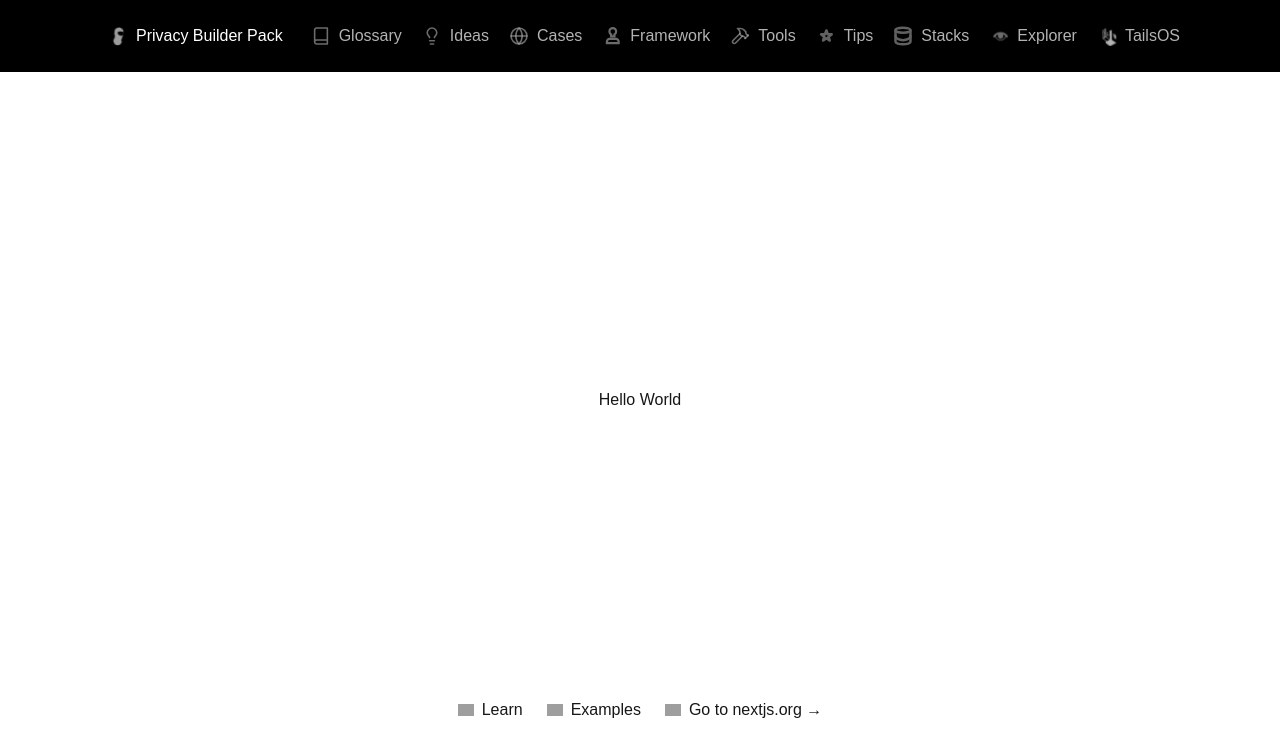
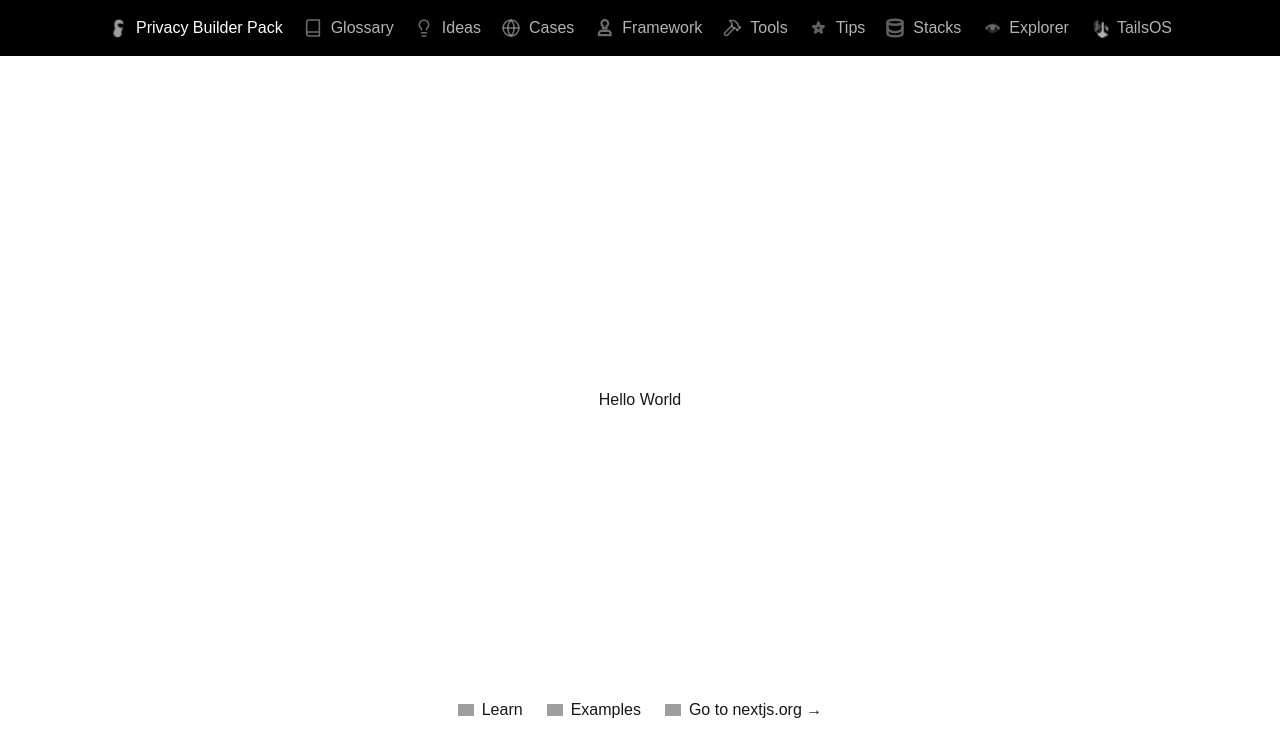
Before and after one commit to ilge-ustun/privacy-builder-pack, a Next.js app in the folder app/: page / in a window 1280 px wide. Shown: the top 756 px of the page. Built offline with nearby package versions, Linux system fonts and the light colour scheme; grey boxes are pictures that could not be loaded; a web font is replaced by a local one.

Commit message:
fix navbar

```diff
--- a/app/src/components/Navbar.tsx
+++ b/app/src/components/Navbar.tsx
@@ -61,18 +61,13 @@ export default function Navbar() {
       <div className="p-4 relative z-100 bg-black flex md:space-x-5 items-center justify-between md:justify-center max-w-7xl mx-auto">
         <Link
           href="/"
-          className={`flex items-center space-x-2 p-2 ${
+          className={`flex items-center space-x-2 whitespace-nowrap ${
             pathname === "/" ? "opacity-100" : "opacity-70 hover:opacity-100"
           }`}
           onClick={() => setIsMenuOpen(false)}
         >
-          <div className="w-5 h-5 relative">
-            <Image
-              src="/navbar/privacy.svg"
-              alt="Privacy Builder Pack"
-              fill
-              className="text-current"
-            />
+          <div className="w-5 h-5 relative flex-shrink-0">
+            <Image src="/navbar/privacy.svg" alt="Privacy Builder Pack" fill />
           </div>
           <span className="text-white">Privacy Builder Pack</span>
         </Link>
@@ -109,7 +104,7 @@ export default function Navbar() {
               }`}
             >
               <div className="w-5 h-5 relative">
-                <Image src={item.icon} alt={item.title} fill className="text-current" />
+                <Image src={item.icon} alt={item.title} fill />
               </div>
               <span className="text-white">{item.title}</span>
             </Link>
@@ -134,7 +129,7 @@ export default function Navbar() {
               onClick={() => setIsMenuOpen(false)}
             >
               <div className="w-5 h-5 relative">
-                <Image src={item.icon} alt={item.title} fill className="text-current" />
+                <Image src={item.icon} alt={item.title} fill />
               </div>
               <span className="text-white">{item.title}</span>
             </Link>
```
